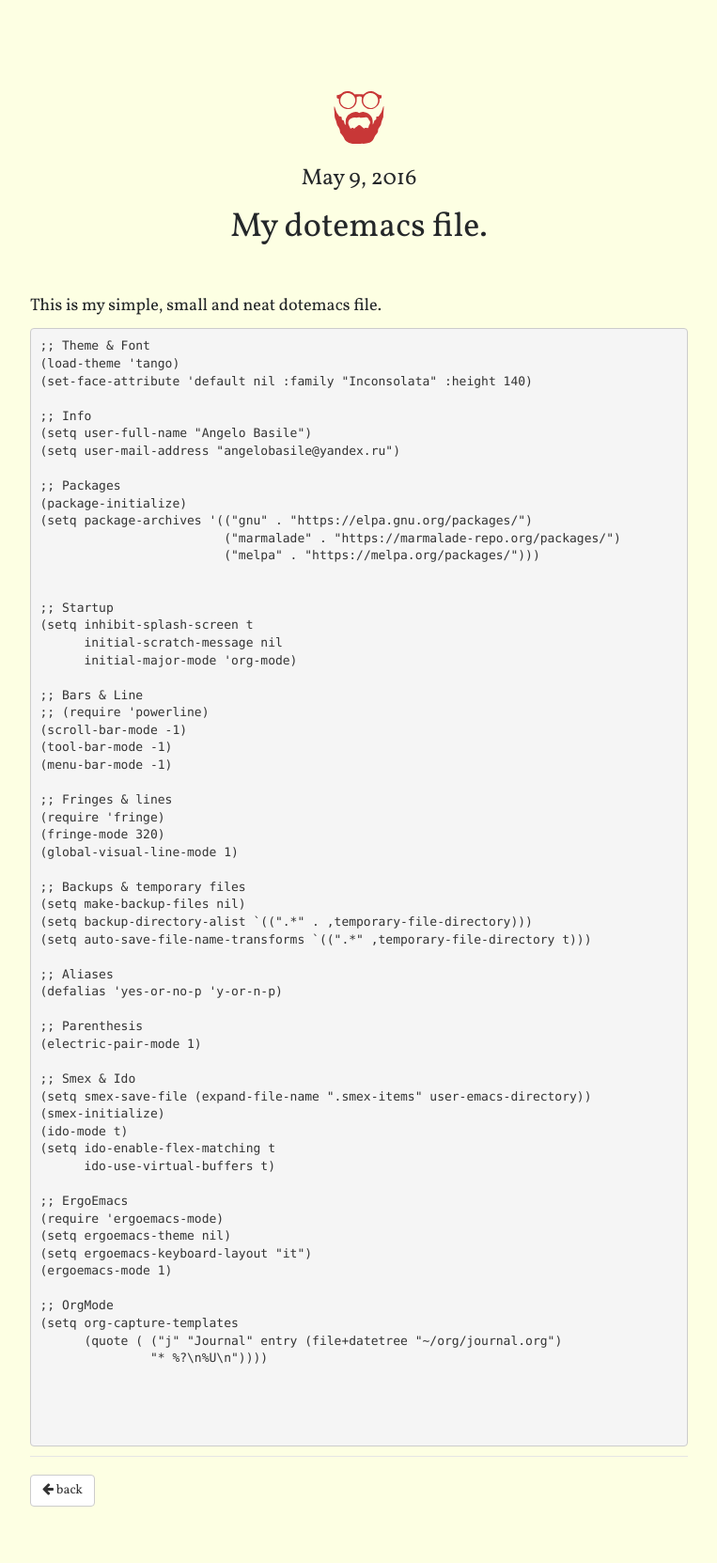
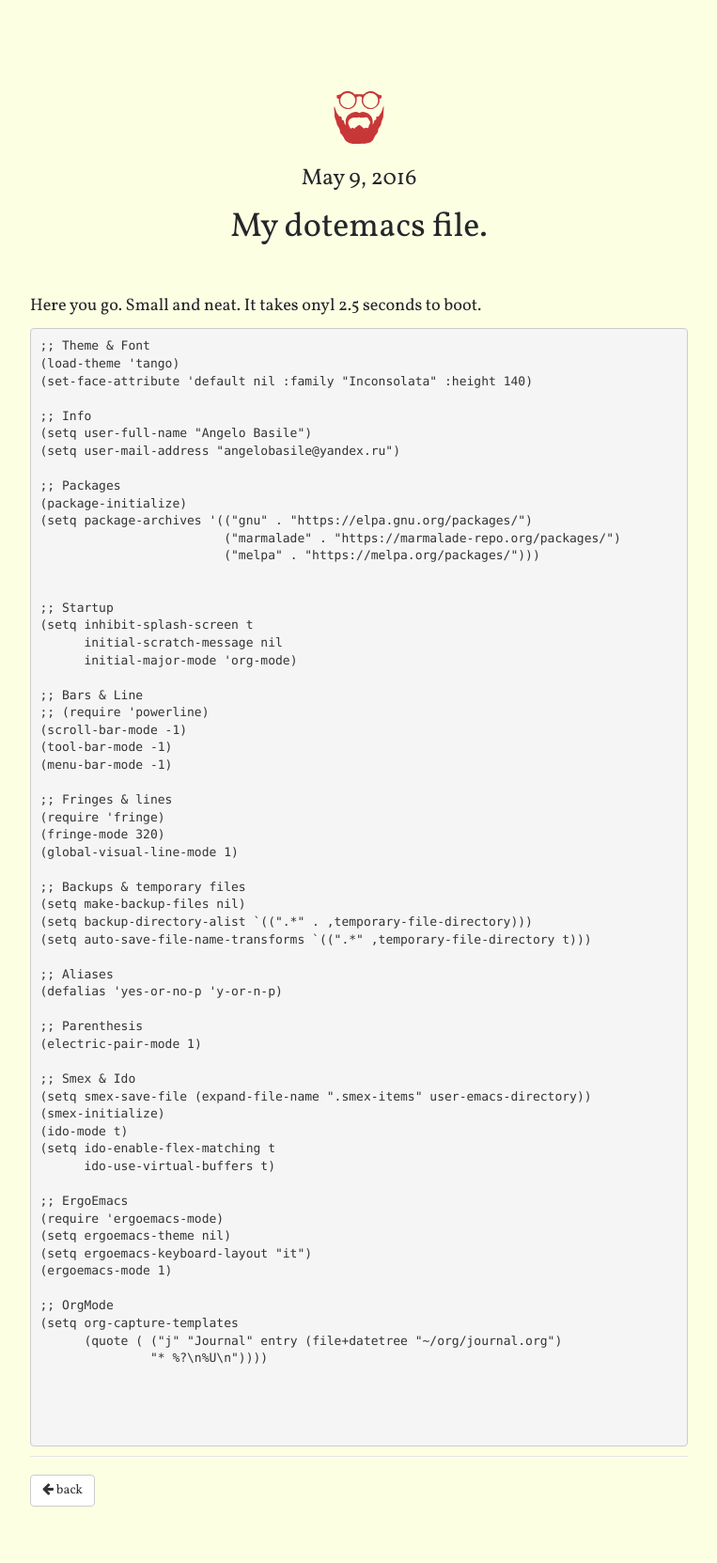
Before and after one commit to rs2/anbasile.github.io, a Jekyll site: the page built from _posts/2016-05-09-my-dotemacs-file.md, in a window 1280 px wide. Shown: the whole page at 94% size, without its empty margins (273-1036 px from the left). Built offline with Jekyll 4.4.1, drawn with Linux system fonts in a browser that asks for light colours; nearby versions of some CDN libraries; a style sheet for code colours, icons or effects is not loaded.

Commit message:
Update 2016-05-09-my-dotemacs-file.md

````diff
--- a/_posts/2016-05-09-my-dotemacs-file.md
+++ b/_posts/2016-05-09-my-dotemacs-file.md
@@ -4,9 +4,9 @@ title: My dotemacs file.
 tags: emacs configuration
 ---
 
-This is my simple, small and neat dotemacs file.
+Here you go. Small and neat. It takes onyl 2.5 seconds to boot.
 
-```
+```common_lisp
 ;; Theme & Font
 (load-theme 'tango)
 (set-face-attribute 'default nil :family "Inconsolata" :height 140)
````
